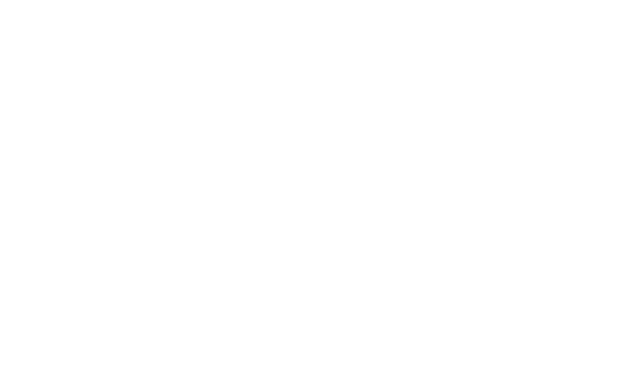
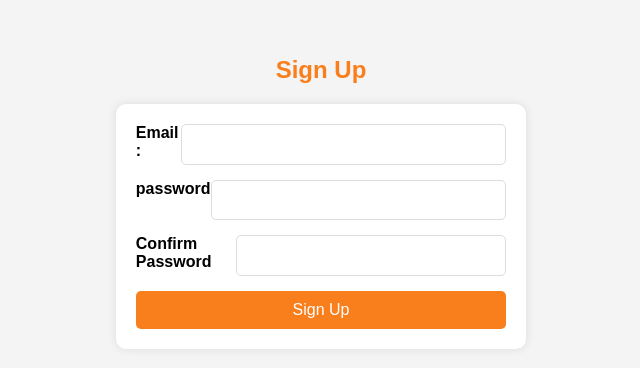
Before and after one commit to ShHaWkK/PA-RA, a React (Create React App) app in the folder front/: page /signup in a window 1280 px wide. Before the commit this address had no page. Shown: the part 198-566 px from the top of the page, without its empty margins (319-959 px from the left). Built offline with nearby package versions, Linux system fonts and the light colour scheme.

Commit message:
ADD logo, translate, [start sign up]

```diff
--- a/front/public/locales/en/translation.json
+++ b/front/public/locales/en/translation.json
@@ -1,6 +1,8 @@
 {
     "home": "Home",
     "sign_in": "Sign In",
+    "sign_up": "Sign Up",
+    "confirm_password": "Confirm Password",
     "welcome": "Welcome to NO MORE WASTE",
     "description": "NO MORE WASTE is dedicated to reducing food waste by collecting unsold goods and redistributing them to those in need. We provide various services to help individuals and organizations minimize waste, share resources, and save money.",
     "founded": "Founded in 2013 in Paris, NO MORE WASTE has progressively expanded to other cities and internationally. We collect commercial unsold items or products nearing their expiration date from individuals and redistribute them wherever necessary.",
--- a/front/public/locales/fr/translation.json
+++ b/front/public/locales/fr/translation.json
@@ -1,6 +1,7 @@
 {
     "home": "Accueil",
     "sign_in": "Se connecter",
+    "confirm_password": "Confirmez le mot de passe",
     "password": "Mot de passe",
     "no_account": "Vous n'avez pas de compte ?",
     "sign_up": "S'inscrire",
--- a/front/src/App.js
+++ b/front/src/App.js
@@ -2,17 +2,16 @@
 import { Route, Routes } from 'react-router-dom';
 import Home from './pages/homepage/Home';
 import SignIn from './pages/signin/client-signin';
-import './App.css';
+import SignUp from './pages/signup/SignUp';
 
 function App() {
   return (
-    <div>
-      <Routes>
-        <Route path="/" element={<Home />} />
-        <Route path="/signin" element={<SignIn />} />
-        {/* Ajouter d'autres routes ici */}
-      </Routes>
-    </div>
+    <Routes>
+      <Route path="/" element={<Home />} />
+      <Route path="/signin" element={<SignIn />} />
+      <Route path="/signup" element={<SignUp />} />
+      {/* Ajouter d'autres routes ici */}
+    </Routes>
   );
 }
 
--- a/front/src/components/Header.js
+++ b/front/src/components/Header.js
@@ -2,6 +2,7 @@
 import { Link } from 'react-router-dom';
 import { useTranslation } from 'react-i18next';
 import styled from 'styled-components';
+import logo from '../assets/images/logo.png';
 
 const Navbar = styled.nav`
   background: #282c34;
@@ -31,6 +32,11 @@
   }
 `;
 
+const Logo = styled.img`
+  height: 40px;
+  margin-right: 15px;
+`;
+
 const LanguageSwitcher = styled.div`
   display: flex;
 `;
@@ -56,12 +62,18 @@
   return (
     <header>
       <Navbar>
+        <Link to="/">
+          <Logo src={logo} alt="NO MORE WASTE Logo" />
+        </Link>
         <NavList>
           <NavItem>
             <NavLink to="/">{t('home')}</NavLink>
           </NavItem>
           <NavItem>
             <NavLink to="/signin">{t('sign_in')}</NavLink>
+          </NavItem>
+          <NavItem>
+            <NavLink to="/signup">{t('sign_up')}</NavLink>
           </NavItem>
         </NavList>
         <LanguageSwitcher>
--- /dev/null
+++ b/front/src/pages/signup/SignUp.js
@@ -0,0 +1,65 @@
+import React, { useState } from 'react';
+import { useTranslation } from 'react-i18next';
+import '../../styles/SignUp.css';
+
+const SignUp = () => {
+  const { t } = useTranslation();
+  const [signup_email, setEmail] = useState('');
+  const [signup_password, setPassword] = useState('');
+  const [confirm_password, setConfirmPassword] = useState('');
+
+  const handleEmailChange = (e) => {
+    setEmail(e.target.value);
+  };
+
+  const handlePasswordChange = (e) => {
+    setPassword(e.target.value);
+  };
+
+  const handleConfirmPasswordChange = (e) => {
+    setConfirmPassword(e.target.value);
+  };
+
+  const handleSubmit = (e) => {
+    e.preventDefault();
+    // Ajoutez ici la logique d'inscription
+  };
+
+  return (
+    <div className="signup-container">
+      <h2>{t('sign_up')}</h2>
+      <form onSubmit={handleSubmit}>
+        <div className="form-group">
+          <label>Email :</label>
+          <input
+            type="email"
+            value={signup_email}
+            onChange={handleEmailChange}
+            required
+          />
+        </div>
+        <div className="form-group">
+          <label>{t('password')}</label>
+          <input
+            type="password"
+            value={signup_password}
+            onChange={handlePasswordChange}
+            required
+          />
+        </div>
+        <div className="form-group">
+          <label>{t('confirm_password')}</label>
+          <input
+            type="password"
+            value={confirm_password}
+            onChange={handleConfirmPasswordChange}
+            required
+          />
+        </div>
+        <button type="submit">{t('sign_up')}</button>
+      </form>
+    </div>
+  );
+};
+
+export default SignUp;
--- /dev/null
+++ b/front/src/styles/SignUp.css
@@ -0,0 +1,68 @@
+.signup-container {
+    display: flex;
+    flex-direction: column;
+    align-items: center;
+    justify-content: center;
+    height: 100vh;
+    background-color: #f4f4f4;
+  }
+
+  h2 {
+    color: #f97e1c;
+    margin-bottom: 20px;
+  }
+
+  form {
+    display: flex;
+    flex-direction: column;
+    align-items: center;
+    background-color: white;
+    padding: 20px;
+    border-radius: 10px;
+    box-shadow: 0 0 10px rgba(0, 0, 0, 0.1);
+  }
+
+  .form-group {
+    margin-bottom: 15px;
+    width: 100%;
+  }
+
+  label {
+    display: block;
+    margin-bottom: 5px;
+    font-weight: bold;
+  }
+
+  input {
+    width: 100%;
+    padding: 10px;
+    border: 1px solid #ddd;
+    border-radius: 5px;
+  }
+
+  button {
+    padding: 10px 20px;
+    background-color: #f97e1c;
+    color: white;
+    border: none;
+    border-radius: 5px;
+    cursor: pointer;
+    font-size: 16px;
+  }
+
+  button:hover {
+    background-color: #e56f1b;
+  }
+
+  p {
+    margin-top: 10px;
+  }
+
+  a {
+    color: #f97e1c;
+    text-decoration: none;
+  }
+
+  a:hover {
+    text-decoration: underline;
+  }
```
Also changed, not shown: front/src/assets/images/logo.png (added).
